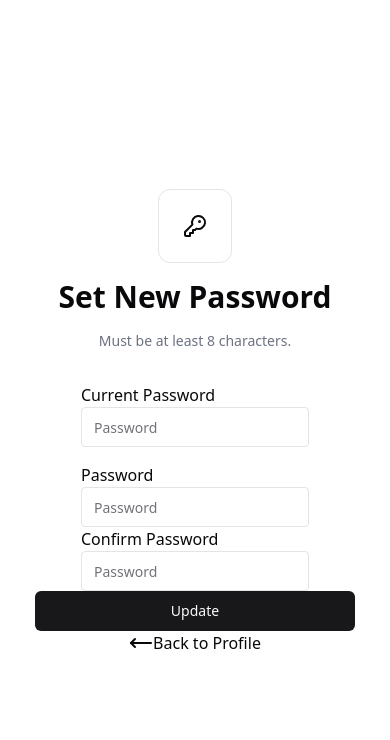
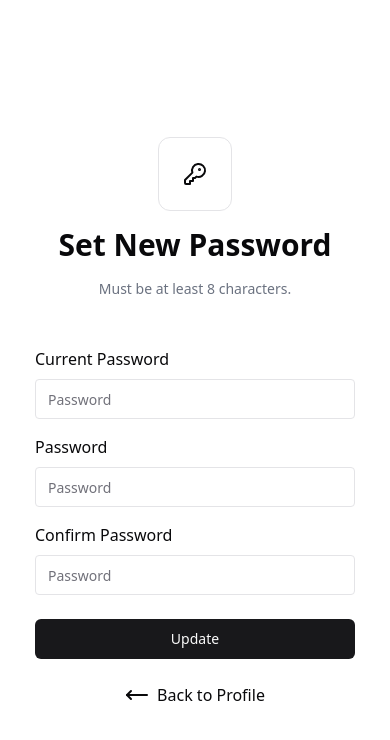
Before and after one commit to nainglinthant111/Postal-Code-Myanmar-org, a Next.js app: page /auth/update-password in a window 390 px wide. Shown: the top 740 px of the page. Built offline with nearby package versions, Linux system fonts and the light colour scheme.

Commit message:
fix:handle responsive

```diff
--- a/src/app/auth/update-password/page.tsx
+++ b/src/app/auth/update-password/page.tsx
@@ -21,37 +21,37 @@ const Page = () => {
       <div className="text-sm text-gray-500 mb-8">
         Must be at least 8 characters.
       </div>
-      <div className="md:w-80 md:mt-4">
+      <div className="w-80 mt-4">
         <div>Current Password</div>
         <Input
           type="password"
           placeholder="Password"
-          className="md:mt-2 border md:py-1 md:px-3 rounded-sm w-full"
+          className="mt-2 border md:py-1 md:px-3 rounded-sm w-full"
         />
       </div>
-      <div className="md:w-80 mt-4">
+      <div className="w-80 mt-4">
         <div>Password</div>
         <Input
           type="password"
           placeholder="Password"
-          className="md:mt-2 border md:py-1 md:px-3 rounded-sm w-full"
+          className="mt-2 border md:py-1 md:px-3 rounded-sm w-full"
         />
       </div>
-      <div className="md:w-80 md:mt-4">
+      <div className="w-80 mt-4">
         <div>Confirm Password</div>
         <Input
           type="password"
           placeholder="Password"
-          className="md:mt-2 border md:py-1 md:px-3 rounded-sm w-full"
+          className="mt-2 border md:py-1 md:px-3 rounded-sm w-full"
         />
       </div>
-      <Button className="w-full max-w-xs md:mt-6" onClick={gotoProfile}>
+      <Button className="w-full max-w-xs mt-6" onClick={gotoProfile}>
         Update
       </Button>
       <Link href="/profile">
-        <div className="flex md:mt-6 cursor-pointer">
+        <div className="flex mt-6 cursor-pointer">
           <MoveLeft />
-          <span className="md:ml-2">Back to Profile</span>
+          <span className="ml-2">Back to Profile</span>
         </div>
       </Link>
     </div>
```
